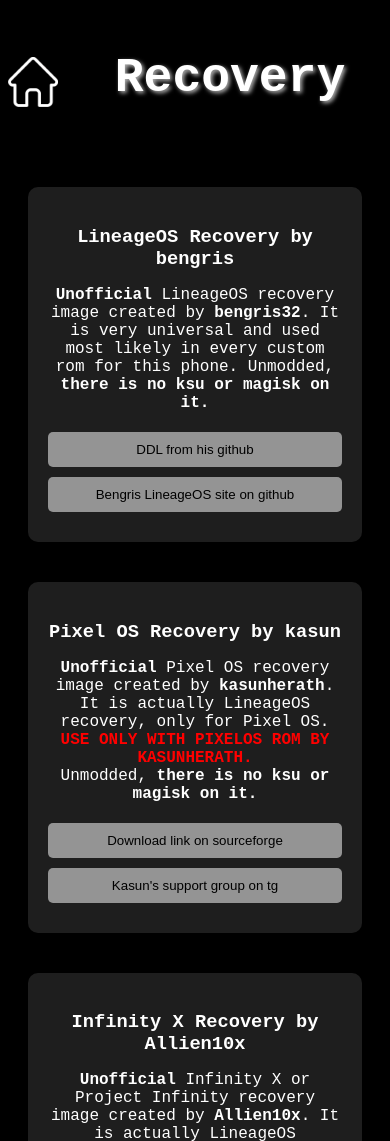
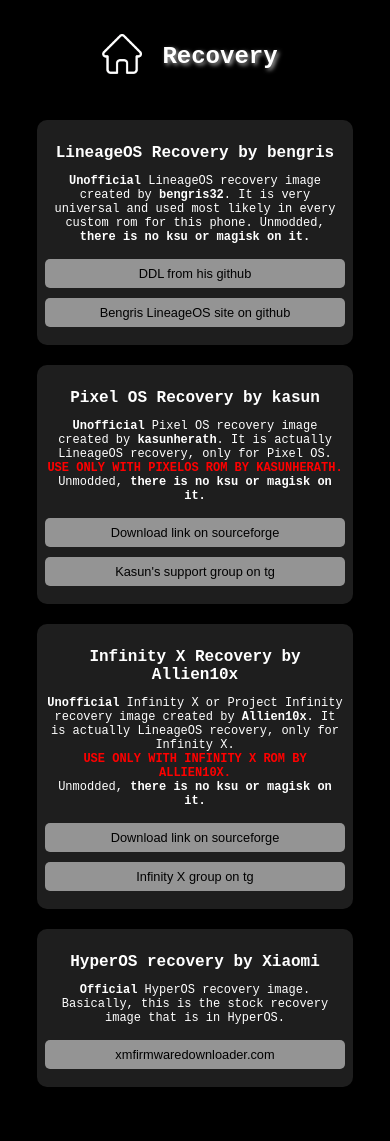
Before and after one commit to VALDi01/RUBY-ESSENTIALS, a plain HTML site: page recovery.html in a window 390 px wide. Shown: the top 1141 px of the page. After the commit the page ends 1097 px from the top, so only its background shows below. Drawn offline with Linux system fonts and the light colour scheme.

Commit message:
Update recovery.html
improving the visibility of the site on phones

```diff
--- a/recovery.html
+++ b/recovery.html
@@ -12,9 +12,10 @@
             background-color: black;
             color: white;
             font-family: 'Courier New', monospace;
+            margin: 0;
+            padding: 0;
             opacity: 0;
             animation: fadeIn 0.5s ease-in forwards;
-            position: relative; /* Relative positioning for particle background */
         }
 
         @keyframes fadeIn {
@@ -26,34 +27,33 @@
             }
         }
 
-        /* Stylowanie napisu Recovery */
         .recovery-title {
             text-align: center;
-            font-size: 3em;
+            font-size: 2em;
             color: #FFFFFF;
             text-shadow: 2px 2px 4px rgba(255, 255, 255, 0.7);
-            margin-top: 20px;
+            margin: 20px 10px;
         }
 
-        /* Stylowanie kart */
         .cards-container {
             display: flex;
+            flex-wrap: wrap;
             justify-content: center;
-            flex-wrap: wrap;
-            margin-top: 30px;
+            gap: 20px;
+            padding: 10px;
         }
 
         .card {
-			opacity: 0; /* Start hidden */
-			animation: fadeIn 0.5s ease-in forwards; /* Fade-in animation for cards */
-
             background-color: #1e1e1e;
             border-radius: 10px;
-            padding: 20px;
-            margin: 20px;
-            width: 300px;
+            padding: 15px;
+            width: 100%;
+            max-width: 300px;
             box-shadow: 0 4px 8px rgba(0, 0, 0, 0.2);
             transition: transform 0.3s;
+            opacity: 0;
+            transform: translateY(20px);
+            animation: cardFadeIn 0.5s ease-in forwards;
         }
 
         .card:hover {
@@ -61,15 +61,42 @@
             box-shadow: 0 6px 12px rgba(255, 255, 255, 0.4);
         }
 
+        @keyframes cardFadeIn {
+            from {
+                opacity: 0;
+                transform: translateY(20px);
+            }
+            to {
+                opacity: 1;
+                transform: translateY(0);
+            }
+        }
+
+        /* Opóźnienie animacji dla różnych kart */
+        .card:nth-child(1) {
+            animation-delay: 0.1s;
+        }
+        .card:nth-child(2) {
+            animation-delay: 0.2s;
+        }
+        .card:nth-child(3) {
+            animation-delay: 0.3s;
+        }
+        .card:nth-child(4) {
+            animation-delay: 0.4s;
+        }
+
         .card h3 {
             text-align: center;
             color: #FFFFFF;
-            margin-bottom: 15px;
+            font-size: 1.2em;
+            margin-bottom: 10px;
         }
 
         .card p {
+            font-size: 0.9em;
             text-align: center;
-            margin-bottom: 20px;
+            margin-bottom: 15px;
         }
 
         .card button {
@@ -82,18 +109,59 @@
             border-radius: 5px;
             cursor: pointer;
             margin-bottom: 10px;
+            font-size: 0.9em;
         }
 
         .card button:hover {
             background-color: #4d4d4d;
         }
 
-        .card a {
-            color: #FFFFFF;
-            text-decoration: none;
-            font-weight: bold;
+        /* Responsywność */
+        @media (max-width: 768px) {
+            .recovery-title {
+                font-size: 1.8em;
+            }
+
+            .card {
+                padding: 10px;
+            }
+
+            .card h3 {
+                font-size: 1.1em;
+            }
+
+            .card p {
+                font-size: 0.85em;
+            }
+
+            .card button {
+                font-size: 0.85em;
+                padding: 8px;
+            }
         }
 
+        @media (max-width: 480px) {
+            .recovery-title {
+                font-size: 1.5em;
+            }
+
+            .card {
+                padding: 8px;
+            }
+
+            .card h3 {
+                font-size: 1em;
+            }
+
+            .card p {
+                font-size: 0.75em;
+            }
+
+            .card button {
+                font-size: 0.8em;
+                padding: 7px;
+            }
+        }
     </style>
 </head>
 <body>
@@ -101,19 +169,15 @@
         I (and many other maintainers) am not responsible for bricked devices, dead SD cards, thermonuclear war, or you getting fired because the alarm app failed. Please do some research if you have any concerns about features included in ROMs before flashing! YOU are choosing to make these modifications, and if you point the finger at me for messing up your device, I will laugh at you. Hard &amp; a lot.
     </marquee>
 
-    <!-- Nagłówek z obrazem zamiast przycisku Home -->
     <div style="display: flex; align-items: center; justify-content: center; margin-bottom: 20px;">
         <a href="index.html">
-            <img src="home.png" alt="Home" style="width: 50px; height: 50px; margin-right: 20px; cursor: pointer;">
+            <img src="home.png" alt="Home" style="width: 40px; height: 40px; margin-right: 10px; cursor: pointer;">
         </a>
-        <h1 class="recovery-title" style="flex-grow: 1; text-align: center;">Recovery</h1>
+        <h1 class="recovery-title">Recovery</h1>
     </div>
 
-    <!-- Karty zamiast tabeli -->
     <div class="cards-container">
-
-        <!-- Karta 1 -->
-        <div class="card"  style="animation-delay: 0.1s;">
+        <div class="card">
             <h3>LineageOS Recovery by bengris</h3>
             <p><b>Unofficial</b> LineageOS recovery image created by <b>bengris32</b>. It is very universal and used most likely in every custom rom for this phone. Unmodded, <b>there is no ksu or magisk on it.</b></p>
             <button onclick="window.location.href='https://github.com/xiaomi-mediatek-devs/releases/releases/download/rubyx-20240911/boot.img';">
@@ -124,8 +188,7 @@
             </button>
         </div>
 
-        <!-- Karta 2 -->
-        <div class="card"  style="animation-delay: 0.2s;">
+        <div class="card">
             <h3>Pixel OS Recovery by kasun</h3>
             <p><b>Unofficial</b> Pixel OS recovery image created by <b>kasunherath</b>. It is actually LineageOS recovery, only for Pixel OS. <br><b><font color="red">USE ONLY WITH PIXELOS ROM BY KASUNHERATH.</font></b><br>Unmodded, <b>there is no ksu or magisk on it.</b></p>
             <button onclick="window.location.href='https://sourceforge.net/projects/rubypro/files/ROMs/PixelOS/fourteen/2024-09-18/boot.img/download';">
@@ -136,8 +199,7 @@
             </button>
         </div>
 
-        <!-- Karta 3 -->
-        <div class="card"  style="animation-delay: 0.3s;">
+        <div class="card">
             <h3>Infinity X Recovery by Allien10x</h3>
             <p><b>Unofficial</b> Infinity X or Project Infinity recovery image created by <b>Allien10x</b>. It is actually LineageOS recovery, only for Infinity X. <br><b><font color="red">USE ONLY WITH INFINITY X ROM BY ALLIEN10X.</font></b><br>Unmodded, <b>there is no ksu or magisk on it.</b></p>
             <button onclick="window.location.href='https://sourceforge.net/projects/rubypro/files/ROMs/PixelOS/fourteen/2024-09-18/boot.img/download';">
@@ -148,18 +210,13 @@
             </button>
         </div>
 
-        <!-- Karta 4 -->
-        <div class="card"  style="animation-delay: 0.4s;">
+        <div class="card">
             <h3>HyperOS recovery by Xiaomi</h3>
-            <p><b>Official</b> HyperOS recovery image.
-			Basically, this is the stock recovery image that is in HyperOS.
-			The button redirects to the xmfirmwaredownloader page, where you can download HyperOS stock images.
-			Just download the Fastboot rom (not recovery) and extract the .tar.gz file and there should be a boot.img in the img folder.</p>
+            <p><b>Official</b> HyperOS recovery image. Basically, this is the stock recovery image that is in HyperOS.</p>
             <button onclick="window.location.href='https://xmfirmwareupdater.com/hyperos/ruby/';">
                 xmfirmwaredownloader.com
             </button>
         </div>
-
     </div>
 </body>
 </html>
```
